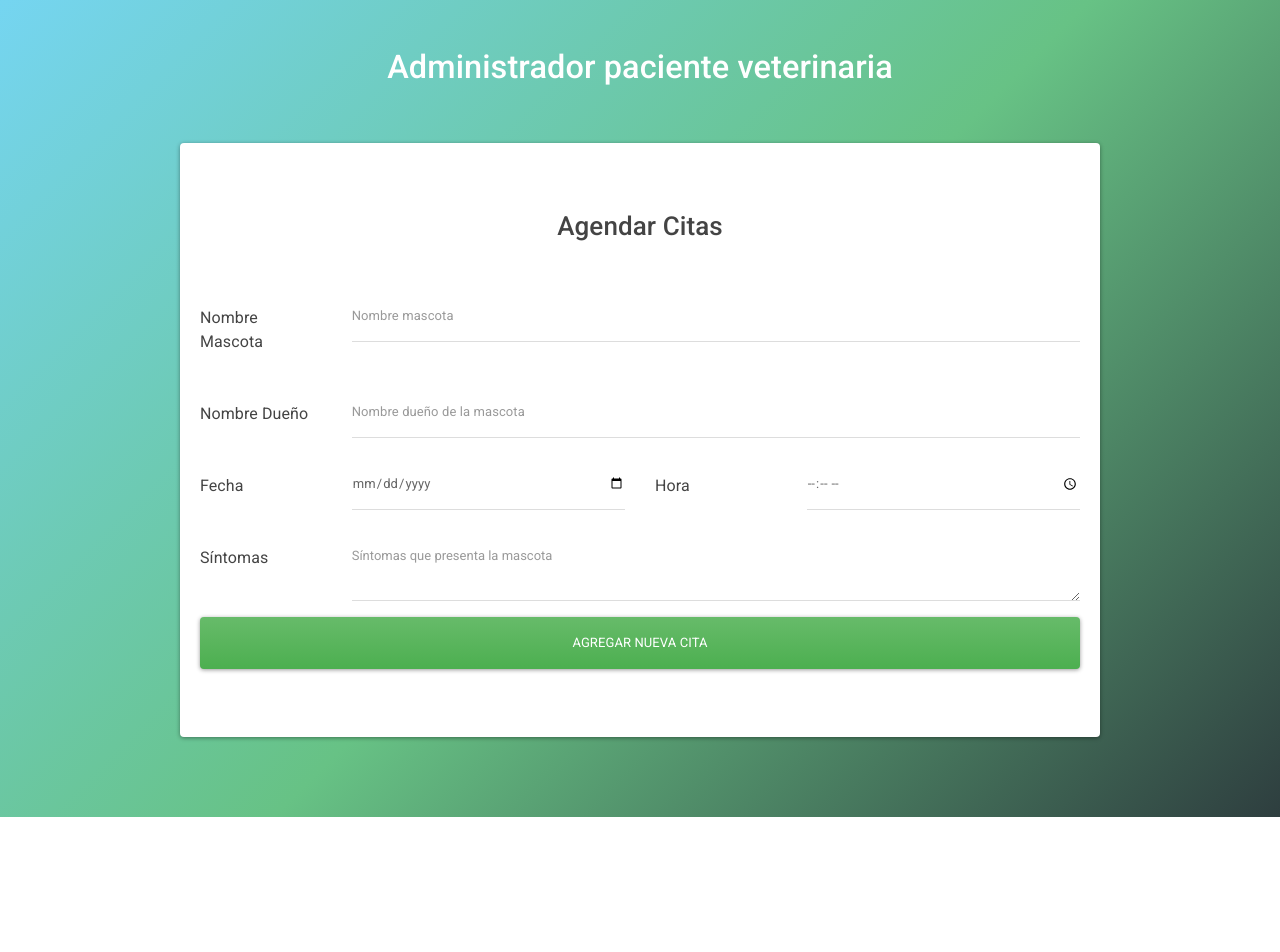
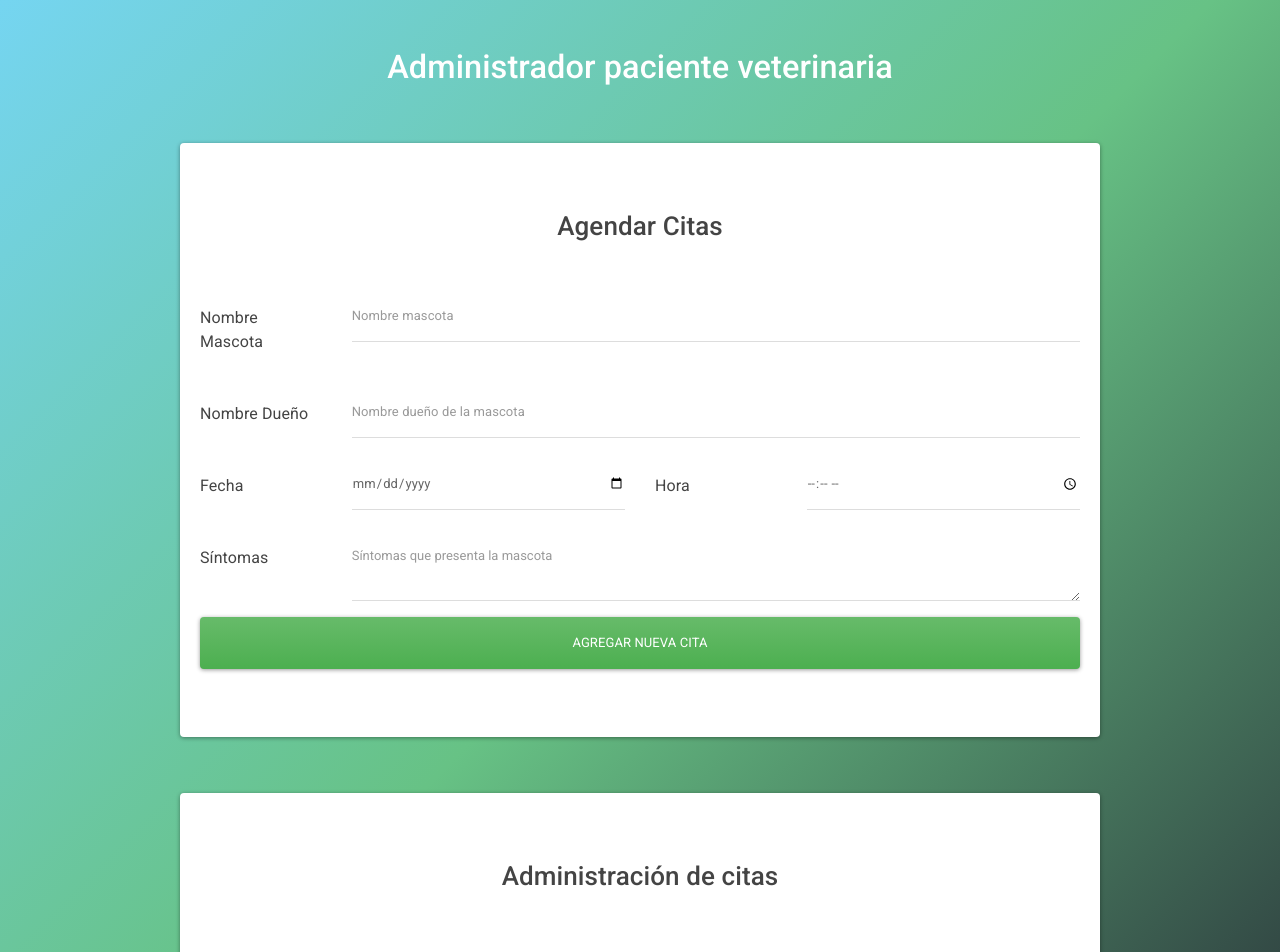
Before and after one commit to RicardoJ/Admon-Pacientes-Veterinaria, a React (Create React App) app: page / in a window 1280 px wide. Shown: the top 952 px of the page. Before the commit the page ends 817 px from the top, so only its background shows below. Built offline with nearby package versions, Linux system fonts and the light colour scheme.

Commit message:
showing date of state in the page web

```diff
--- a/src/App.js
+++ b/src/App.js
@@ -2,18 +2,19 @@ import React, { Component } from "react";
 import "./bootstrap.min.css";
 import Header from "./components/Header";
 import NewDate from "./components/NewDate";
+import ListAppointments from "./components/ListAppointments";
 
 class App extends Component {
   state = {
 
-    appointment :[]
+    appointments :[]
 
   };
 
   createNewDate = data =>{
-      const appointment = [...this.state.appointment, data];
+      const appointments = [...this.state.appointments, data];
 
-      this.setState({appointment})
+      this.setState({appointments})
   }
   render() {
     return (
@@ -26,6 +27,11 @@ class App extends Component {
             createNewDate = {this.createNewDate}
             />
           </div>
+          <div className =  "mt-5 col-md-10 mx-auto">
+            <ListAppointments
+            appointments = {this.state.appointments}
+            />
+          </div>
         </div>
       </div>
     );
--- /dev/null
+++ b/src/components/Appointment.js
@@ -0,0 +1,19 @@
+import React from 'react';
+
+
+const Appointment = ({appointment}) => {
+    return(
+   <div className = "media mt-3">
+       <div className = "media-body">
+           <h3 className = "mt-0">{appointment.pet}</h3>
+           <p className = "card-text"><span>Nombre del dueño: </span>{appointment.owner}</p>
+           <p className = "card-text"><span>Fecha: </span>{appointment.date}</p>
+           <p className = "card-text"><span>Hora: </span>{appointment.hour}</p>
+           <p className = "card-text"><span>Síntomas: </span>{appointment.symptoms}</p>
+           <p className = "card-text">{appointment.symptoms}</p>
+       </div>
+   </div>
+   );
+}
+
+export default Appointment;
--- /dev/null
+++ b/src/components/ListAppointments.js
@@ -0,0 +1,22 @@
+import React from 'react';
+import Appointment  from './Appointment';
+const ListAppointment = ({appointments}) => {
+    return (
+        <div className = "card mt-2 py-5">
+            <div className = "card-body">
+                <h2 className = "card-title text-center">Administración de citas</h2>
+                <div className = "lista-citas">
+                    {appointments.map(appointment =>(
+                        <Appointment
+                            key = {appointment.id}
+                            appointment = {appointment}
+                        />
+                    ))}
+                </div>
+            </div>
+
+        </div>
+    );
+}
+
+export default ListAppointment;
```
